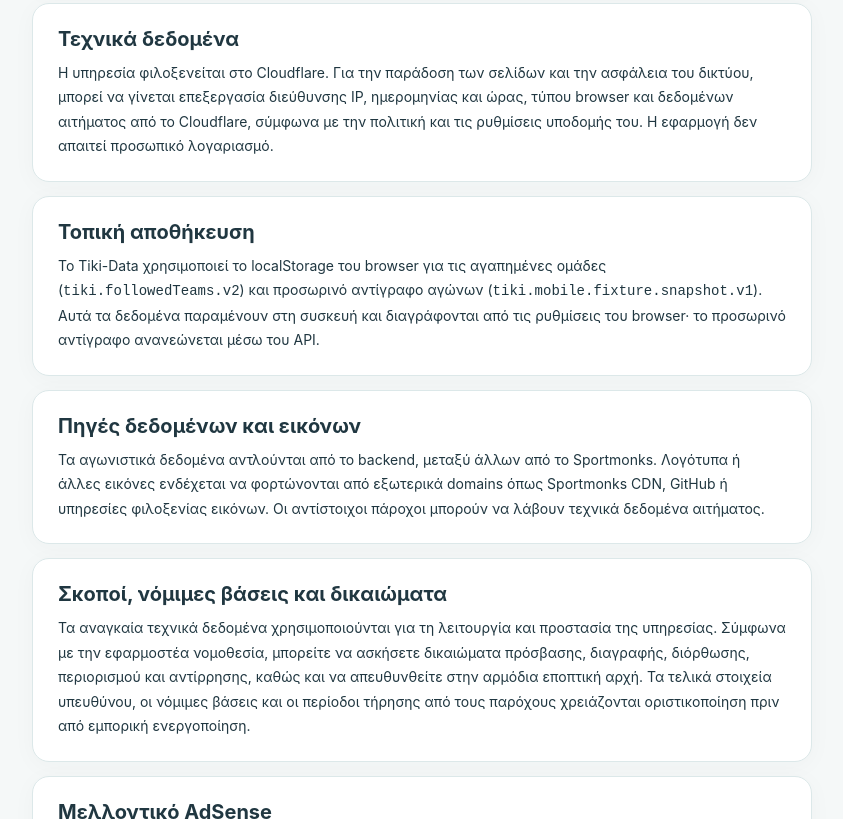
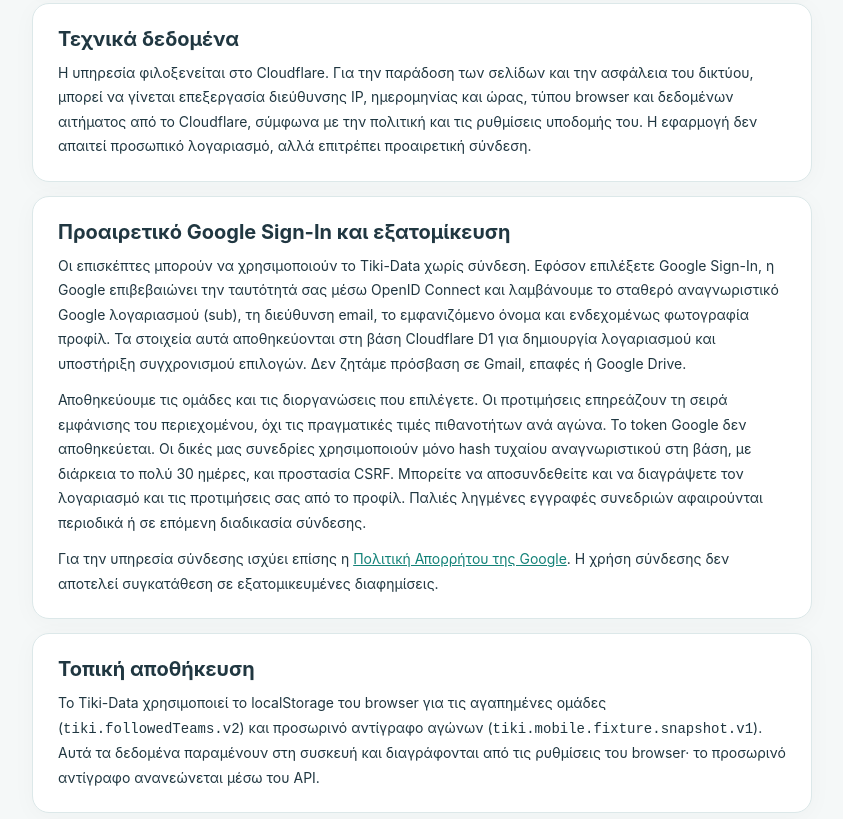
Before and after one commit to metaxoulis/tikidatacy, a plain HTML site: page frontend-v13/privacy.html in a window 1280 px wide. Shown: the part 599-1418 px from the top of the page, without its empty margins (218-1061 px from the left). Drawn offline with Linux system fonts and the light colour scheme.

Commit message:
Align static legal page with optional Google login data and cookie disclosures

```diff
--- a/frontend-v13/privacy.html
+++ b/frontend-v13/privacy.html
@@ -1,7 +1,11 @@
 <!doctype html><html lang="el"><head><meta charset="utf-8"><meta name="viewport" content="width=device-width, initial-scale=1"><meta name="description" content="Πολιτική Απορρήτου — Tiki-Data Football Intelligence"><title>Πολιτική Απορρήτου | Tiki-Data</title><link rel="canonical" href="https://tiki-data.com/privacy"><link rel="icon" href="/favicon.svg" type="image/svg+xml"><link rel="stylesheet" href="/legal.css"></head><body><div class="page"><header><a href="/" class="logo"><img src="/brand.svg" alt="" width="36" height="36">Tiki-Data</a><a class="back" href="/predictions">Αγώνες ↗</a></header><main><span class="tag">TIKI-DATA · FOOTBALL INTELLIGENCE</span><h1>Πολιτική Απορρήτου</h1><p class="date">Τελευταία ενημέρωση: 18 Οκτωβρίου 2026</p>
 <p class="lead">Η παρούσα πολιτική περιγράφει πώς λειτουργεί σήμερα το Tiki-Data. <strong>Δεν έχουμε ενεργοποιήσει Google AdSense ή διαφημιστικά trackers.</strong> Πριν από την ενεργοποίησή τους θα ενημερώσουμε την πολιτική και θα εφαρμόσουμε κατάλληλη διαχείριση συναίνεσης.</p>
 <section><h2>Ποιος λειτουργεί την υπηρεσία</h2><p>Η υπηρεσία λειτουργεί με την επωνυμία Tiki-Data. Τα πλήρη στοιχεία του υπεύθυνου επεξεργασίας και ιδιωτικό email για αιτήματα προστασίας δεδομένων πρέπει ακόμη να δημοσιευτούν πριν ενεργοποιηθούν οι διαφημίσεις. Για δημόσιες τεχνικές αναφορές υπάρχει η <a href="/contact">Επικοινωνία</a> — μην δημοσιοποιείτε προσωπικά δεδομένα εκεί.</p></section>
-<section><h2>Τεχνικά δεδομένα</h2><p>Η υπηρεσία φιλοξενείται στο Cloudflare. Για την παράδοση των σελίδων και την ασφάλεια του δικτύου, μπορεί να γίνεται επεξεργασία διεύθυνσης IP, ημερομηνίας και ώρας, τύπου browser και δεδομένων αιτήματος από το Cloudflare, σύμφωνα με την πολιτική και τις ρυθμίσεις υποδομής του. Η εφαρμογή δεν απαιτεί προσωπικό λογαριασμό.</p></section>
+<section><h2>Τεχνικά δεδομένα</h2><p>Η υπηρεσία φιλοξενείται στο Cloudflare. Για την παράδοση των σελίδων και την ασφάλεια του δικτύου, μπορεί να γίνεται επεξεργασία διεύθυνσης IP, ημερομηνίας και ώρας, τύπου browser και δεδομένων αιτήματος από το Cloudflare, σύμφωνα με την πολιτική και τις ρυθμίσεις υποδομής του. Η εφαρμογή δεν απαιτεί προσωπικό λογαριασμό, αλλά επιτρέπει προαιρετική σύνδεση.</p></section>
+<section><h2>Προαιρετικό Google Sign-In και εξατομίκευση</h2>
+<p>Οι επισκέπτες μπορούν να χρησιμοποιούν το Tiki-Data χωρίς σύνδεση. Εφόσον επιλέξετε Google Sign-In, η Google επιβεβαιώνει την ταυτότητά σας μέσω OpenID Connect και λαμβάνουμε το σταθερό αναγνωριστικό Google λογαριασμού (sub), τη διεύθυνση email, το εμφανιζόμενο όνομα και ενδεχομένως φωτογραφία προφίλ. Τα στοιχεία αυτά αποθηκεύονται στη βάση Cloudflare D1 για δημιουργία λογαριασμού και υποστήριξη συγχρονισμού επιλογών. Δεν ζητάμε πρόσβαση σε Gmail, επαφές ή Google Drive.</p>
+<p>Αποθηκεύουμε τις ομάδες και τις διοργανώσεις που επιλέγετε. Οι προτιμήσεις επηρεάζουν τη σειρά εμφάνισης του περιεχομένου, όχι τις πραγματικές τιμές πιθανοτήτων ανά αγώνα. Το token Google δεν αποθηκεύεται. Οι δικές μας συνεδρίες χρησιμοποιούν μόνο hash τυχαίου αναγνωριστικού στη βάση, με διάρκεια το πολύ 30 ημέρες, και προστασία CSRF. Μπορείτε να αποσυνδεθείτε και να διαγράψετε τον λογαριασμό και τις προτιμήσεις σας από το προφίλ. Παλιές ληγμένες εγγραφές συνεδριών αφαιρούνται περιοδικά ή σε επόμενη διαδικασία σύνδεσης.</p>
+<p>Για την υπηρεσία σύνδεσης ισχύει επίσης η <a href="https://policies.google.com/privacy" target="_blank" rel="noopener noreferrer">Πολιτική Απορρήτου της Google</a>. Η χρήση σύνδεσης δεν αποτελεί συγκατάθεση σε εξατομικευμένες διαφημίσεις.</p></section>
 <section><h2>Τοπική αποθήκευση</h2><p>Το Tiki-Data χρησιμοποιεί το localStorage του browser για τις αγαπημένες ομάδες (<code>tiki.followedTeams.v2</code>) και προσωρινό αντίγραφο αγώνων (<code>tiki.mobile.fixture.snapshot.v1</code>). Αυτά τα δεδομένα παραμένουν στη συσκευή και διαγράφονται από τις ρυθμίσεις του browser· το προσωρινό αντίγραφο ανανεώνεται μέσω του API.</p></section>
 <section><h2>Πηγές δεδομένων και εικόνων</h2><p>Τα αγωνιστικά δεδομένα αντλούνται από το backend, μεταξύ άλλων από το Sportmonks. Λογότυπα ή άλλες εικόνες ενδέχεται να φορτώνονται από εξωτερικά domains όπως Sportmonks CDN, GitHub ή υπηρεσίες φιλοξενίας εικόνων. Οι αντίστοιχοι πάροχοι μπορούν να λάβουν τεχνικά δεδομένα αιτήματος.</p></section>
 <section><h2>Σκοποί, νόμιμες βάσεις και δικαιώματα</h2><p>Τα αναγκαία τεχνικά δεδομένα χρησιμοποιούνται για τη λειτουργία και προστασία της υπηρεσίας. Σύμφωνα με την εφαρμοστέα νομοθεσία, μπορείτε να ασκήσετε δικαιώματα πρόσβασης, διαγραφής, διόρθωσης, περιορισμού και αντίρρησης, καθώς και να απευθυνθείτε στην αρμόδια εποπτική αρχή. Τα τελικά στοιχεία υπευθύνου, οι νόμιμες βάσεις και οι περίοδοι τήρησης από τους παρόχους χρειάζονται οριστικοποίηση πριν από εμπορική ενεργοποίηση.</p></section>
```
